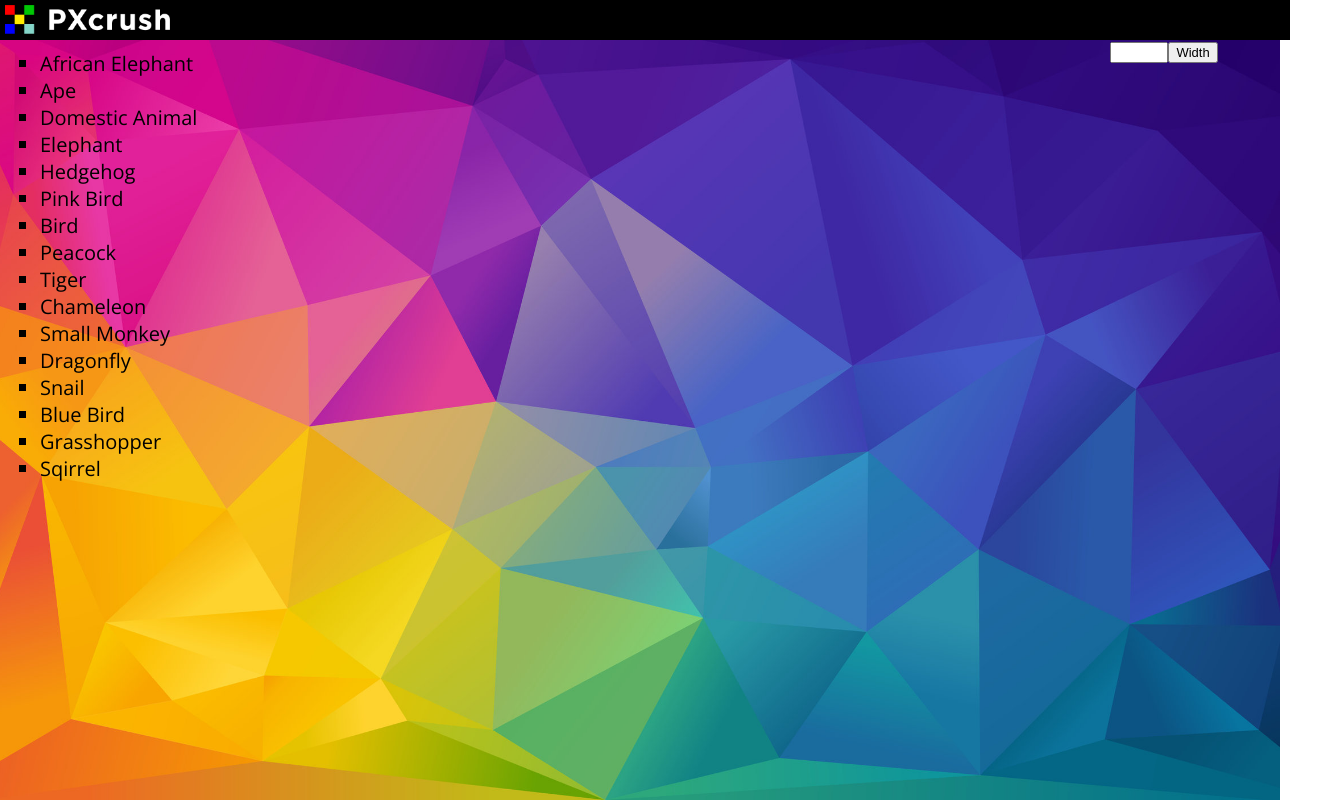
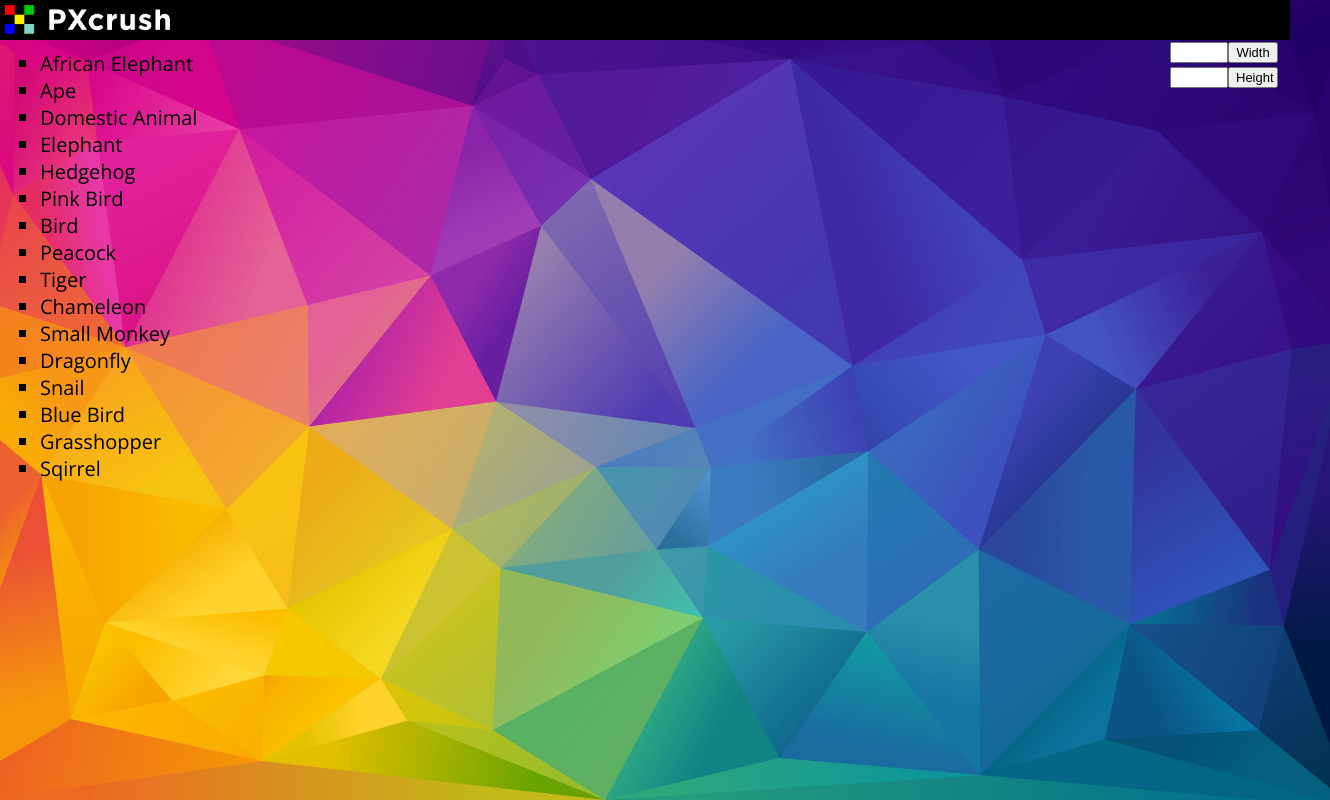
Before and after one commit to omegadefender/px-Crush-Playground, a React app: page / in a window 1280 px wide. Shown: the whole page, 1330 px wide, since content can reach past the window. Built offline with nearby package versions, Linux system fonts and the light colour scheme.

Commit message:
height added, works but only independantly

```diff
--- a/src/components/Elements/ImgCrusher.js
+++ b/src/components/Elements/ImgCrusher.js
@@ -19,7 +19,7 @@ const images = [
     { name: 'Grasshopper', url: 'https://zw5alevhy0za-stg.pxcrush.net/close-up-grasshopper-hd-wallpaper-59981.jpg' },
     { name: 'Sqirrel', url: 'https://zw5alevhy0za-stg.pxcrush.net/fence-macro-park-1320459.jpg' }
 ]
-let crushedURL = ""
+let baseURL = ""
 const urlprefix = "pxc_"
 
 class Imglist extends React.Component {
@@ -28,33 +28,52 @@ class Imglist extends React.Component {
         this.state = {
             url: null,
             name: null,
-            width: ''
+            width: '',
+            height: ''
         }
 
-        this.onClick = this.onClick.bind(this)
-        this.handleChange = this.handleChange.bind(this)
+        this.onPicSelect = this.onPicSelect.bind(this)
         this.widthChange = this.widthChange.bind(this)
+        this.widthSubmit = this.widthSubmit.bind(this)
+        this.heightChange = this.heightChange.bind(this)
+        this.heightSubmit = this.heightSubmit.bind(this)
     }
 
-    onClick(element) {
-        crushedURL = element.url
+    onPicSelect(element) {
+        baseURL = element.url + "?"
         this.setState({url: element.url, name: element.name}, () => {
-            console.log(this.state, "and crushed URL", crushedURL)
+            console.log(this.state, "BASE URL =", baseURL)
          })
     }
 
-    handleChange(event) {
+    widthChange(event) {
         this.setState({width: event.target.value}, () => {
             console.log(this.state.width, "pixels is the width in state")
         })
     }
 
-    widthChange(event) {
+    widthSubmit(event) {
         const width = this.state.width
-        const newURL = crushedURL + "?" + urlprefix + "width=" + width
+        const newURL = baseURL + urlprefix + "width=" + width
         console.log(width, "this is the width const")
         this.setState({url: newURL}, () => {
             console.log(this.state.url, "URL updated")
+        })
+        event.preventDefault()
+    }
+
+    heightChange(event) {
+        this.setState({height: event.target.value}, () => {
+            console.log(this.state.height, "Height state")
+        })
+    }
+
+    heightSubmit(event) {
+        const height = "height=" + this.state.height
+        const newURL = baseURL + urlprefix + height
+        console.log(height, "this is the height const")
+        this.setState({url: newURL }, () => {
+            console.log(this.state.url, "URL update")
         })
         event.preventDefault()
     }
@@ -64,15 +83,21 @@ class Imglist extends React.Component {
             <div>
                 <ul>
                     {images.map((element, index) => {
-                      return <li key={index} onClick={() => this.onClick(element)}>{element.name}</li>
+                      return <li key={index} onClick={() => this.onPicSelect(element)}>{element.name}</li>
                     })}
                 </ul>
                 <img src={this.state.url} alt={this.state.name}></img>
-                <form onSubmit={this.widthChange}>
+                <form onSubmit={this.widthSubmit} id="width">
                     <label>
-                    <input type="text" onChange={this.handleChange} value={this.state.width} />
+                    <input type="text" onChange={this.widthChange} value={this.state.width} />
                     </label>
                     <input type="submit" value="Width" />
+                </form>
+                <form onSubmit={this.heightSubmit} id="height">
+                    <label>
+                    <input type="text" onChange={this.heightChange} value={this.state.height} />
+                    </label>
+                    <input type="submit" value="Height" />
                 </form>
             </div>
         )
--- a/src/css_files/ImgCrusher.css
+++ b/src/css_files/ImgCrusher.css
@@ -18,13 +18,24 @@ li {
     list-style-type: square;
 }
 
-form {
+#width {
     position: absolute;
     margin: auto;
     width: 160px;
-    left: 1100px;
+    left: 1170px;
     right: 0;
     top: 40px;
+    bottom: 0;
+    size: 150px;
+}
+
+#height {
+    position: absolute;
+    margin: auto;
+    width: 160px;
+    left: 1170px;
+    right: 0;
+    top: 65px;
     bottom: 0;
     size: 150px;
 }
```
